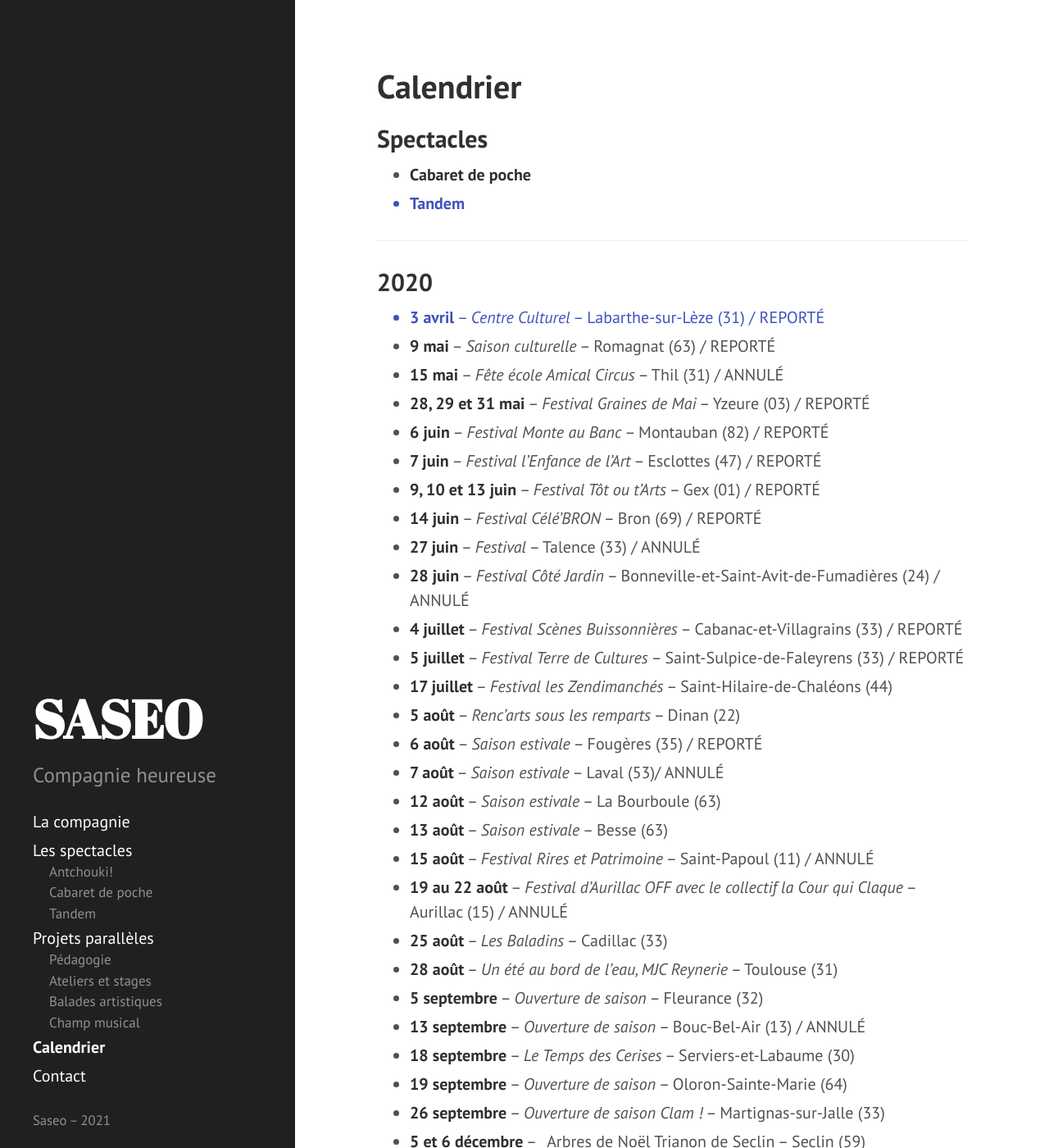
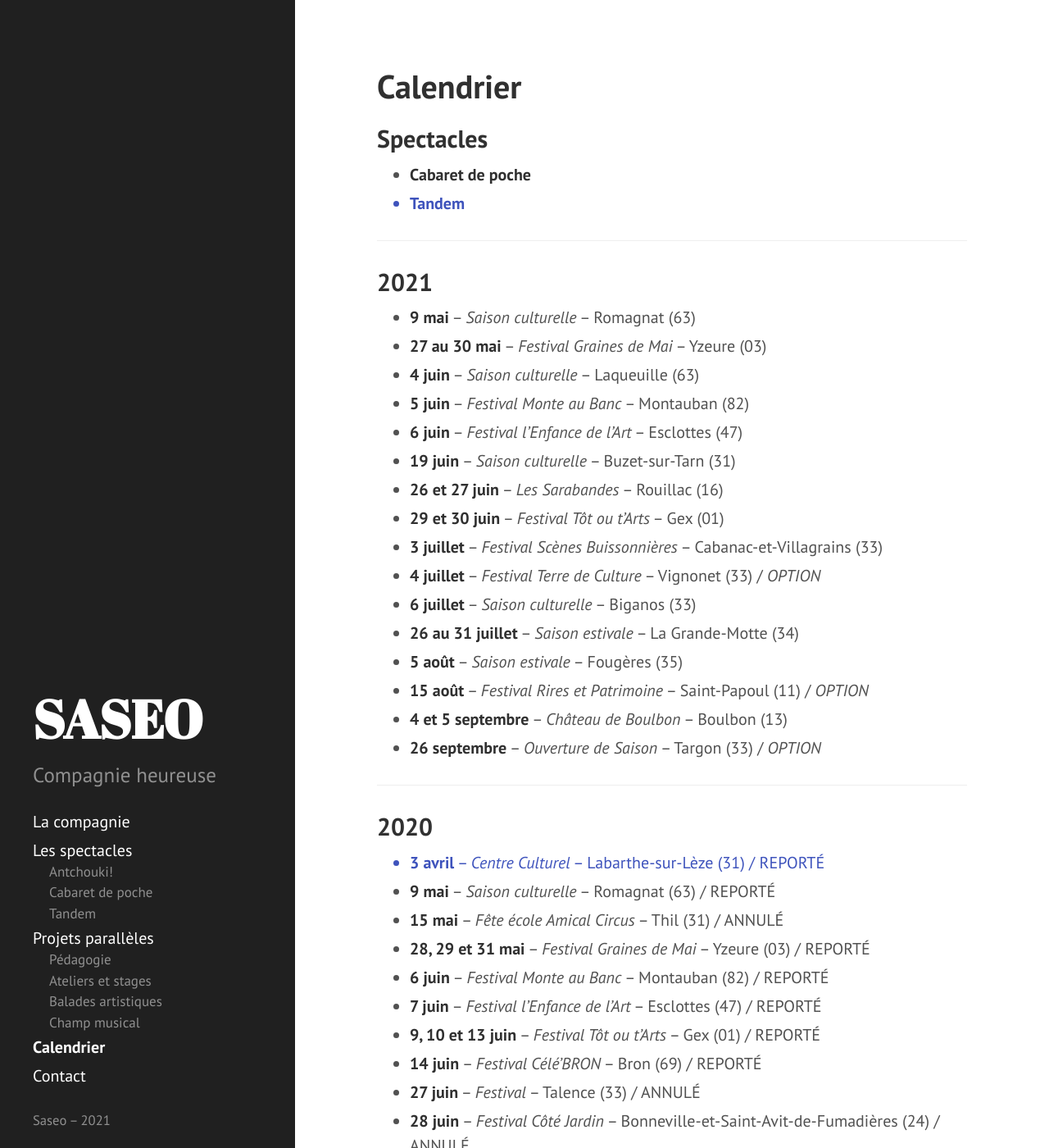
Before and after one commit to rizoom/saseo.org, a Jekyll site: the page built from calendrier.md, in a window 1280 px wide and 1400 px high. Shown: the whole window at 82% size. Built offline with Jekyll 4.4.1, drawn with Linux system fonts in a browser that asks for light colours.

Commit message:
Update calendrier.md

```diff
--- a/calendrier.md
+++ b/calendrier.md
@@ -8,6 +8,27 @@ sidebar_order: 3
 
 - **Cabaret de poche**
 - {:.tandem} **Tandem**
+
+---
+
+## 2021
+
+- **9 mai** -- _Saison culturelle_ -- Romagnat (63)
+- **27 au 30 mai** -- _Festival Graines de Mai_ -- Yzeure (03)
+- **4 juin** -- _Saison culturelle_ -- Laqueuille (63)
+- **5 juin** -- _Festival Monte au Banc_ -- Montauban (82)
+- **6 juin** -- _Festival l'Enfance de l'Art_ -- Esclottes (47)
+- **19 juin** -- _Saison culturelle_ -- Buzet-sur-Tarn (31)
+- **26 et 27 juin** -- _Les Sarabandes_ -- Rouillac (16)
+- **29 et 30 juin** -- _Festival Tôt ou t'Arts_ -- Gex (01)
+- **3 juillet** -- _Festival Scènes Buissonnières_ -- Cabanac-et-Villagrains (33)
+- **4 juillet** -- _Festival Terre de Culture_ -- Vignonet (33) / _OPTION_
+- **6 juillet** -- _Saison culturelle_ -- Biganos (33)
+- **26 au 31 juillet** -- _Saison estivale_ -- La Grande-Motte (34)
+- **5 août** -- _Saison estivale_ -- Fougères (35)
+- **15 août** -- _Festival Rires et Patrimoine_ -- Saint-Papoul (11) / _OPTION_
+- **4 et 5 septembre** -- _Château de Boulbon_ -- Boulbon (13)
+- **26 septembre** -- _Ouverture de Saison_ -- Targon (33) / _OPTION_
 
 ---
 
```
